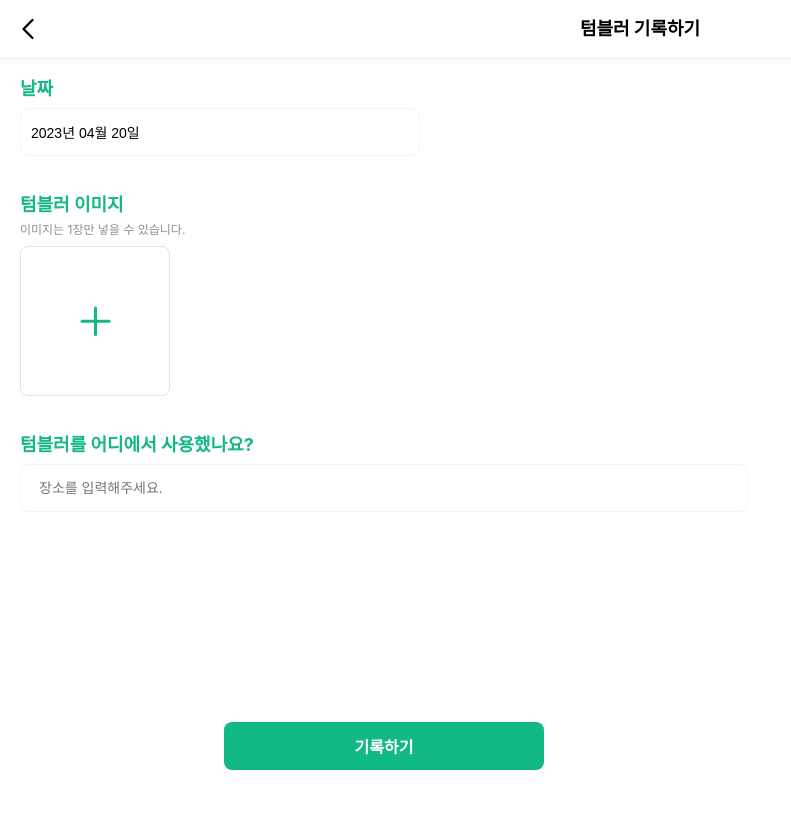
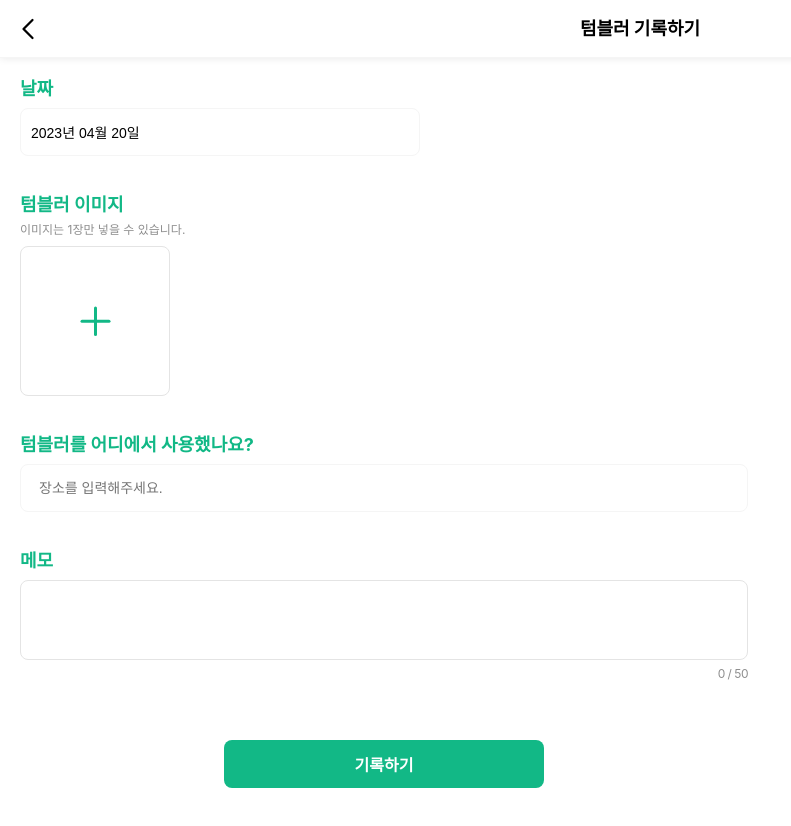
Before and after one commit to MyTumblerDiary/MTD-front, a Next.js app: page /record/unpaid in a window 1280 px wide. Shown: the top 826 px of the page, without its empty margins (0-791 px from the left). Before the commit the page ends 800 px from the top, so only its background shows below. Built offline with nearby package versions, Linux system fonts and the light colour scheme; no server answers; sample sign-in values are in the browser's storage.

Commit message:
feat: 기록하기 페이지에 메모 추가

```diff
--- a/src/components/Record/UnPaidContainer/UnPaidContainer.style.ts
+++ b/src/components/Record/UnPaidContainer/UnPaidContainer.style.ts
@@ -5,9 +5,7 @@ export const Container = styled.div`
   display: flex;
   flex-direction: column;
   gap: 40px;
-
-  height: 100vh;
-  position: relative;
+  padding-bottom: 50px;
 `;
 
 export const FormContainer = styled.form`
@@ -32,10 +30,7 @@ export const ElementContainer = styled.div`
 `;
 
 export const SubmitButtonContainer = styled.div`
-  width: 100%;
-  position: absolute;
-  bottom: 30px;
-
   display: flex;
   justify-content: center;
+  margin-top: 20px;
 `;
--- a/src/components/Record/UnPaidContainer/UnPaidContainer.tsx
+++ b/src/components/Record/UnPaidContainer/UnPaidContainer.tsx
@@ -3,6 +3,7 @@ import React, { useState } from 'react';
 import Title from '../../Common/Heading/Title';
 import Typography from '../../Common/Typography/Typography';
 import Input from '@/components/Common/Input/Input';
+import Textarea from '@/components/Common/Textarea/Textarea';
 import Button from '@/components/Common/Button/Button';
 import Header from '../../Common/Header/Header';
 import RecordDatePicker from '../DatePicker/RecordDatePicker';
@@ -11,7 +12,8 @@ import TumblerImage from '../TumblerImage/TumblerImage';
 import {
   type InputProps,
   type ButtonProps,
-  type TypographyProps
+  type TypographyProps,
+  type TextareaProps
 } from '@/types';
 
 import * as Style from './UnPaidContainer.style';
@@ -20,10 +22,16 @@ const UnPaidContainer = () => {
   const [recordDate, setRecordDate] = useState(new Date());
   const [previewImage, setPreviewImage] = useState('');
   const [place, setPlace] = useState('');
+  const [memo, setMemo] = useState('');
 
-  const handlePlaceInput = (e: React.ChangeEvent<HTMLInputElement>) => {
+  const handleChangePlace = (e: React.ChangeEvent<HTMLInputElement>) => {
     const { name, value } = e.target;
     setPlace(value);
+  };
+
+  const handleChangeMemo = (e: React.ChangeEvent<HTMLTextAreaElement>) => {
+    const { name, value } = e.target;
+    setMemo(value);
   };
 
   const RecordDatePickerProps = {
@@ -44,7 +52,16 @@ const UnPaidContainer = () => {
     value: place,
     maxLength: 10,
     placeholder: '장소를 입력해주세요.',
-    onChange: handlePlaceInput
+    onChange: handleChangePlace
+  };
+
+  const MemoProps: TextareaProps = {
+    name: 'memo',
+    value: memo,
+    lengthLimit: 50,
+    size: 'full',
+    height: 'md',
+    onChange: handleChangeMemo
   };
 
   const SubmitButtonTextProps: TypographyProps = {
@@ -89,11 +106,16 @@ const UnPaidContainer = () => {
             <Title variant='main'>텀블러를 어디에서 사용했나요?</Title>
             <Input {...PlaceInputProps} />
           </Style.ElementContainer>
+
+          <Style.ElementContainer>
+            <Title variant='main'>메모</Title>
+            <Textarea {...MemoProps} />
+          </Style.ElementContainer>
+
+          <Style.SubmitButtonContainer>
+            <Button {...SubmitButtonProps} />
+          </Style.SubmitButtonContainer>
         </Style.FormMain>
-
-        <Style.SubmitButtonContainer>
-          <Button {...SubmitButtonProps} />
-        </Style.SubmitButtonContainer>
       </Style.FormContainer>
     </Style.Container>
   );
```
Also changed, not shown: src/components/Record/PaidContainer/PaidContainer.tsx (+23 -1 lines).
